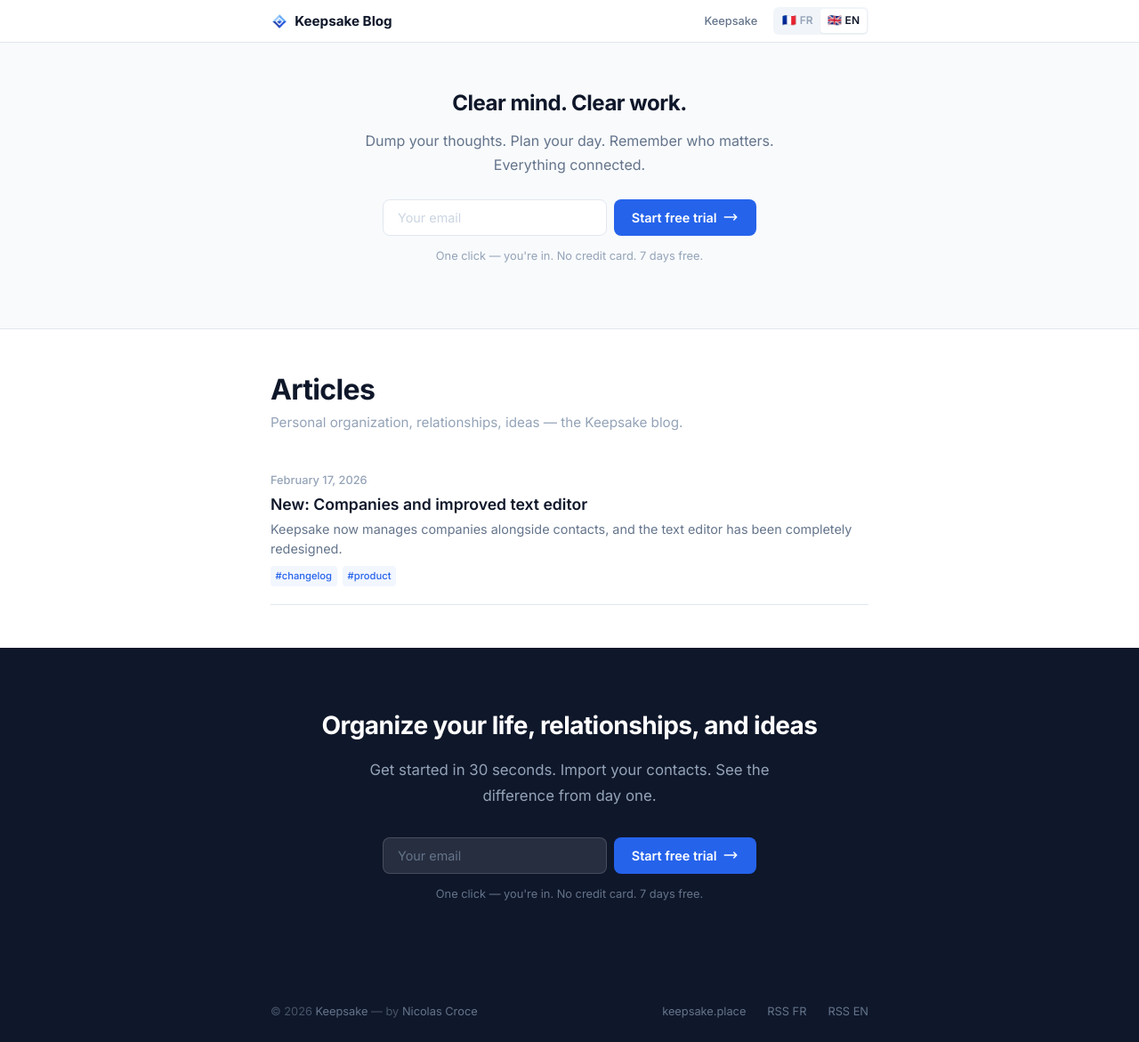
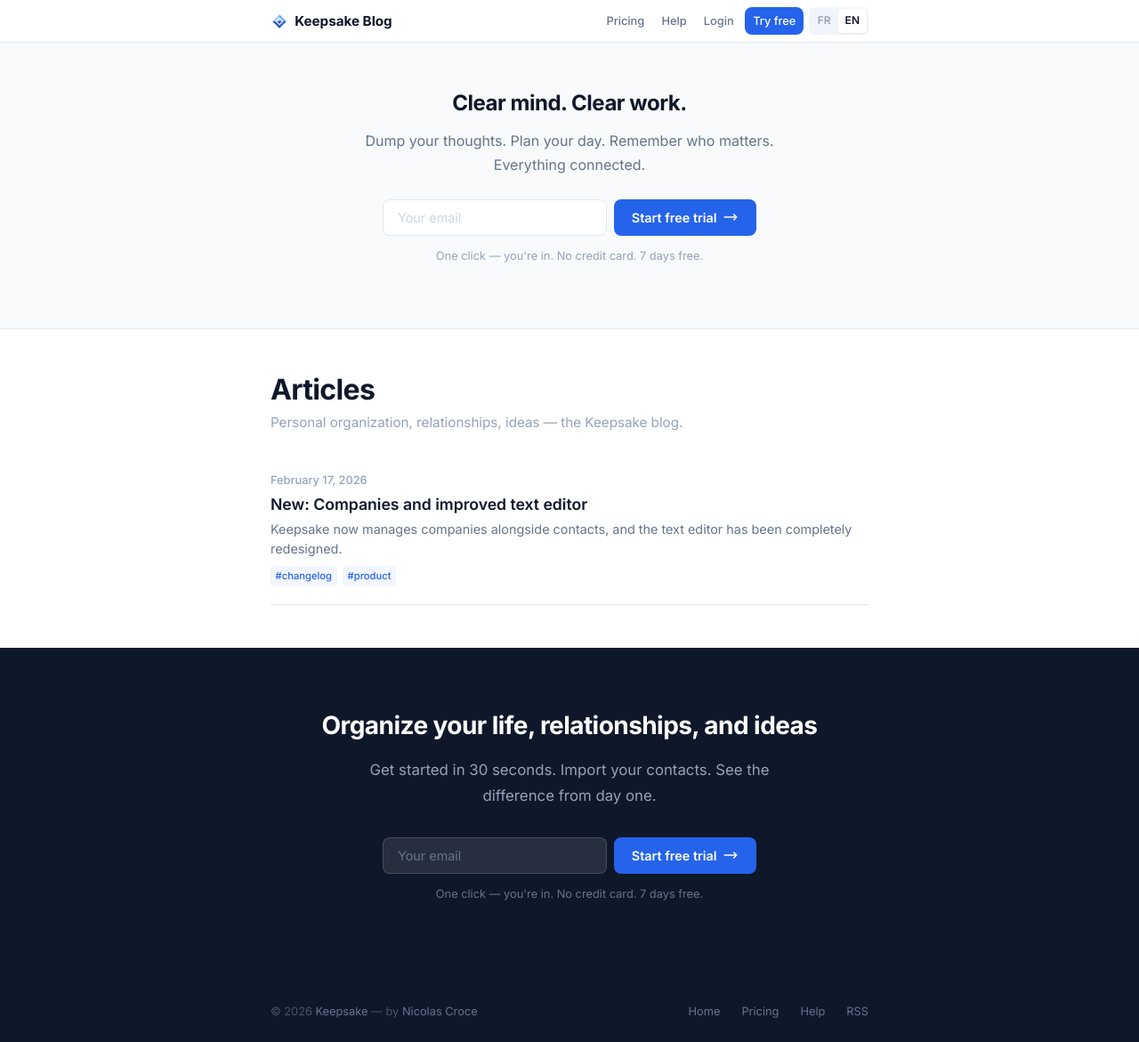
Before and after one commit to nicolascroce/keepsake-blog, a Jekyll site: the page built from index.html, in a window 1280 px wide. Shown: the whole page at 89% size. Built offline with Jekyll 4.4.1, drawn with Linux system fonts in a browser that asks for light colours.

Commit message:
feat: add full navigation to header and footer
Header now includes Pricing, Help, Login, Try free button, and language
switch. Footer updated with language-aware links (Home, Pricing, Help, RSS).
All links respect current page language (FR/EN).

Co-Authored-By: Claude Opus 4.6 <noreply@anthropic.com>

```diff
--- a/_layouts/default.html
+++ b/_layouts/default.html
@@ -117,7 +117,7 @@
     .site-nav {
       display: flex;
       align-items: center;
-      gap: 0.15rem;
+      gap: 0.1rem;
     }
 
     .site-nav > a {
@@ -125,7 +125,7 @@
       text-decoration: none;
       font-size: 0.8rem;
       font-weight: 500;
-      padding: 0.3rem 0.6rem;
+      padding: 0.3rem 0.55rem;
       border-radius: var(--radius-sm);
       transition: color 0.2s ease, background 0.2s ease;
     }
@@ -135,13 +135,32 @@
       background: var(--bg-hover);
     }
 
+    .nav-cta {
+      display: inline-flex;
+      align-items: center;
+      padding: 0.3rem 0.75rem;
+      background: var(--accent);
+      color: #ffffff !important;
+      border-radius: 6px;
+      font-size: 0.8rem;
+      font-weight: 600;
+      text-decoration: none;
+      transition: background 0.2s ease;
+      margin-left: 0.15rem;
+    }
+
+    .nav-cta:hover {
+      background: var(--accent-light);
+      color: #ffffff !important;
+    }
+
     .lang-switch {
       display: inline-flex;
       align-items: center;
       background: var(--bg-muted);
       border-radius: 6px;
       padding: 2px;
-      margin-left: 0.35rem;
+      margin-left: 0.25rem;
     }
 
     .lang-switch a {
@@ -658,7 +677,11 @@
       .footer-cta { padding: 2.5rem 0; }
       .footer-cta h2 { font-size: 1.375rem; }
       .site-header .wrapper { flex-wrap: wrap; gap: 0.5rem; }
-      .site-nav { flex-wrap: wrap; }
+      .site-nav { flex-wrap: wrap; gap: 0.05rem !important; }
+      .site-nav > a { padding: 0.25rem 0.4rem; font-size: 0.75rem; }
+      .nav-cta { padding: 0.25rem 0.6rem; font-size: 0.75rem; }
+      .lang-switch { margin-left: 0.1rem; }
+      .lang-switch a { padding: 0.15rem 0.35rem; font-size: 0.7rem; }
       .site-footer .wrapper { flex-direction: column; align-items: flex-start; }
       .post-card { padding: 1rem 0; }
       .post-card:hover { margin: 0 -0.75rem; padding: 1rem 0.75rem; }
@@ -674,10 +697,20 @@
         Keepsake Blog
       </a>
       <nav class="site-nav">
-        <a href="https://keepsake.place">Keepsake</a>
+        {% if page.lang == 'fr' %}
+        <a href="https://app.keepsake.place/pricing?lang=fr">Tarifs</a>
+        <a href="https://keepsake.place/fr/help">Aide</a>
+        <a href="https://app.keepsake.place/?lang=fr">Connexion</a>
+        <a href="https://app.keepsake.place/pricing?lang=fr" class="nav-cta">Essai gratuit</a>
+        {% else %}
+        <a href="https://app.keepsake.place/pricing?lang=en">Pricing</a>
+        <a href="https://keepsake.place/en/help">Help</a>
+        <a href="https://app.keepsake.place/?lang=en">Login</a>
+        <a href="https://app.keepsake.place/pricing?lang=en" class="nav-cta">Try free</a>
+        {% endif %}
         <div class="lang-switch">
-          <a href="{{ site.baseurl }}/fr/"{% if page.lang == 'fr' %} class="active"{% endif %}><span class="flag">🇫🇷</span> FR</a>
-          <a href="{{ site.baseurl }}/en/"{% if page.lang == 'en' %} class="active"{% endif %}><span class="flag">🇬🇧</span> EN</a>
+          <a href="{{ site.baseurl }}/fr/"{% if page.lang == 'fr' %} class="active"{% endif %}>FR</a>
+          <a href="{{ site.baseurl }}/en/"{% if page.lang == 'en' %} class="active"{% endif %}>EN</a>
         </div>
       </nav>
     </div>
@@ -720,9 +753,17 @@
     <div class="wrapper">
       <p>&copy; {{ site.time | date: '%Y' }} <a href="https://keepsake.place">Keepsake</a> &mdash; by <a href="https://nicolascroce.com">Nicolas Croce</a></p>
       <div class="footer-links">
-        <a href="https://keepsake.place">keepsake.place</a>
-        <a href="{{ site.baseurl }}/feed/fr.xml">RSS FR</a>
-        <a href="{{ site.baseurl }}/feed/en.xml">RSS EN</a>
+        {% if page.lang == 'fr' %}
+        <a href="https://keepsake.place/fr">Accueil</a>
+        <a href="https://app.keepsake.place/pricing?lang=fr">Tarifs</a>
+        <a href="https://keepsake.place/fr/help">Aide</a>
+        <a href="{{ site.baseurl }}/feed/fr.xml">RSS</a>
+        {% else %}
+        <a href="https://keepsake.place/en">Home</a>
+        <a href="https://app.keepsake.place/pricing?lang=en">Pricing</a>
+        <a href="https://keepsake.place/en/help">Help</a>
+        <a href="{{ site.baseurl }}/feed/en.xml">RSS</a>
+        {% endif %}
       </div>
     </div>
   </footer>
```
